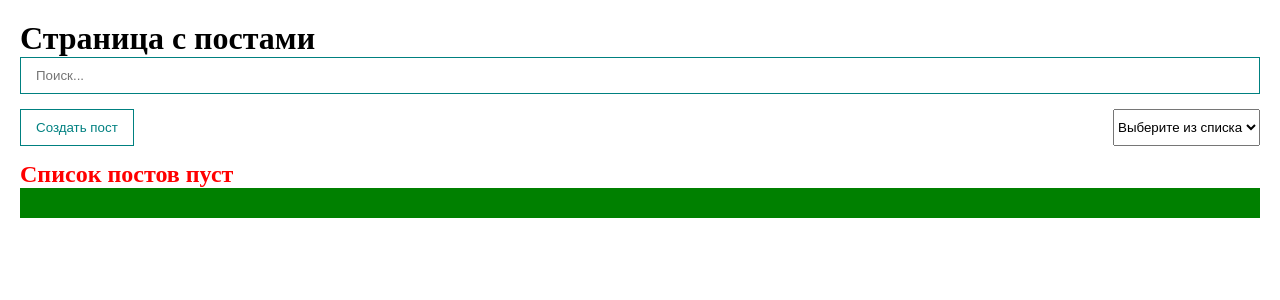
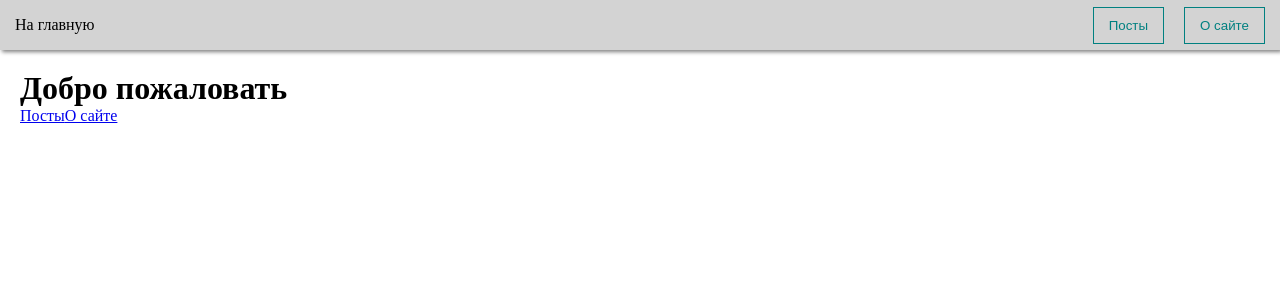
Before and after one commit to mspolermo/vue3-project, a Vue app: page / in a window 1280 px wide. Shown: the top 300 px of the page. Built offline with nearby package versions, Linux system fonts and the light colour scheme; no server answers.

Commit message:
router added

```diff
--- a/src/App.vue
+++ b/src/App.vue
@@ -1,120 +1,16 @@
 <template>
+  <navbar></navbar>
   <div class="app">
-    <h1>Страница с постами</h1>
-    <my-input v-model="searchQuery" placeholder="Поиск..."/>
-    <div class="app__btns">
-      <my-button @click="showDialog">Создать пост</my-button>
-      <my-select v-model="selectedSort" :options="sortOptions" />
-    </div>
-    <my-dialog v-model:show="dialogVisible">
-      <post-form @create="createPost"/>
-    </my-dialog>
-    <post-list :posts="sortedAndSearchedPosts" @remove="removePost" v-if="!isPostLoading"/>
-    <div v-else>Загрузка</div>
-    <div ref="observer" class="observer"></div>
+    <router-view></router-view>
   </div>
 </template>
 
 <script>
-import PostForm from "@/components/PostForm.vue";
-import PostList from "@/components/PostList.vue";
-import axios from "axios";
+import Navbar from "@/components/Navbar.vue";
 
 export default {
-  components: {
-    PostForm, PostList
-  },
-  data() {
-    return {
-      posts: [],
-      dialogVisible: false,
-      isPostLoading: false,
-      selectedSort: '',
-      searchQuery: '',
-      page: 1,
-      limit: 10,
-      totalPages: 0,
-      sortOptions: [
-        {value: 'title', name: 'По названию'},
-        {value: 'body', name: 'По содержимому'}
-      ]
-    }
-  },
-  methods: {
-    createPost(post) {
-      this.posts.push(post);
-      this.dialogVisible = false;
-    },
-    removePost(post) {
-      this.posts = this.posts.filter(p => p.id !== post.id)
-    },
-    showDialog() {
-      this.dialogVisible = true;
-    },
-    async fetchPosts() {
-      this.isPostLoading = true;
-      try {
-        const response = await axios.get('https://jsonplaceholder.typicode.com/posts', {
-          params: {
-            _page: this.page,
-            _limit: this.limit
-          }
-        });
-        this.totalPages = Math.ceil(response.headers['x-total-count'] / this.limit);
-        this.posts = response.data;
-      } catch (e) {
-        alert('Ошибка получения постов')
-      }
-      finally {
-        this.isPostLoading = false;
-      }
-    },
-    async loadMorePosts() {
-      this.page += 1;
-      this.isPostLoading = true;
-      try {
-        const response = await axios.get('https://jsonplaceholder.typicode.com/posts', {
-          params: {
-            _page: this.page,
-            _limit: this.limit
-          }
-        });
-        this.totalPages = Math.ceil(response.headers['x-total-count'] / this.limit);
-        this.posts = [...this.posts, ...response.data];
-      } catch (e) {
-        alert('Ошибка получения постов')
-      }
-      finally {
-        this.isPostLoading = false;
-      }
-    },
-  },
-  mounted() {
-    this.fetchPosts();
-    const options = {
-      rootMargin: '0px',
-      threshold: 1.0
-    }
-    const callback = (entries, observer) => {
-      if (entries[0].isIntersecting) {
-        this.loadMorePosts()
-      }
-    }
-    const observer = new IntersectionObserver(callback, options);
-    observer.observe(this.$refs.observer)
-  },
-  computed: {
-    sortedPosts() {
-      return [...this.posts].sort((post1, post2) =>
-          post1[this.selectedSort]?.localeCompare(post2[this.selectedSort])
-      );
-    },
-    sortedAndSearchedPosts() {
-      return this.sortedPosts.filter(post =>
-          post.title && post.title.toLowerCase().includes(this.searchQuery.toLowerCase())
-      );
-    }
-  }
+  components: {Navbar}
+
 }
 </script>
 
@@ -127,24 +23,4 @@ export default {
 .app {
   padding: 20px;
 }
-.app__btns {
-  margin: 15px 0;
-  display: flex;
-  justify-content: space-between;
-}
-.page__wrapper {
-  display: flex;
-  margin-top: 15px;
-}
-.page {
-  border: 1px solid black;
-  padding: 10px;
-}
-.current-page {
-  border: 2px solid teal;
-}
-.observer {
-  height: 30px;
-  background: green;
-}
 </style>
--- /dev/null
+++ b/src/components/Navbar.vue
@@ -0,0 +1,35 @@
+<template>
+  <div class="navbar">
+    <div @click="$router.push('/')" >На главную</div>
+    <div class="navbar__btns">
+      <my-button class="navbar__btn" @click="$router.push('/posts')">Посты</my-button>
+      <my-button class="navbar__btn" @click="$router.push('/about')">О сайте</my-button>
+    </div>
+  </div>
+</template>
+
+<script>
+import MyButton from "@/components/UI/MyButton.vue";
+
+export default {
+  components: {MyButton}
+
+}
+</script>
+
+<style scoped>
+.navbar {
+  height: 50px;
+  background: lightgray;
+  box-shadow: 2px 2px 4px gray;
+  display: flex;
+  align-items: center;
+  padding: 0 15px;
+}
+.navbar__btns {
+  margin-left: auto;
+}
+.navbar__btn {
+  margin-left: 20px;
+}
+</style>
--- a/src/main.js
+++ b/src/main.js
@@ -1,6 +1,7 @@
 import { createApp } from 'vue'
 import App from './App.vue'
 import components from '@/components/UI'
+import router from "@/router/router";
 
 const app = createApp(App);
 
@@ -8,4 +9,6 @@ components.forEach(component => {
     app.component(component.name, component)
 })
 
-app.mount('#app');
+app
+    .use(router)
+    .mount('#app');
--- /dev/null
+++ b/src/pages/About.vue
@@ -0,0 +1,15 @@
+<template>
+  <div>
+    <h1>О приложении</h1>
+  </div>
+</template>
+
+<script>
+export default {
+
+}
+</script>
+
+<style scoped>
+
+</style>
--- /dev/null
+++ b/src/pages/Main.vue
@@ -0,0 +1,17 @@
+<template>
+  <div>
+    <h1>Добро пожаловать</h1>
+    <router-link to="/posts">Посты</router-link>
+    <router-link to="/about">О сайте</router-link>
+  </div>
+</template>
+
+<script>
+export default {
+
+}
+</script>
+
+<style scoped>
+
+</style>
--- /dev/null
+++ b/src/pages/PostPage.vue
@@ -0,0 +1,138 @@
+<template>
+  <div >
+    <h1>Страница с постами</h1>
+    <my-input v-model="searchQuery" placeholder="Поиск..."/>
+    <div class="app__btns">
+      <my-button @click="showDialog">Создать пост</my-button>
+      <my-select v-model="selectedSort" :options="sortOptions" />
+    </div>
+    <my-dialog v-model:show="dialogVisible">
+      <post-form @create="createPost"/>
+    </my-dialog>
+    <post-list :posts="sortedAndSearchedPosts" @remove="removePost" v-if="!isPostLoading"/>
+    <div v-else>Загрузка</div>
+    <div ref="observer" class="observer"></div>
+  </div>
+</template>
+
+<script>
+import PostForm from "@/components/PostForm.vue";
+import PostList from "@/components/PostList.vue";
+import axios from "axios";
+
+export default {
+  components: {
+    PostForm, PostList
+  },
+  data() {
+    return {
+      posts: [],
+      dialogVisible: false,
+      isPostLoading: false,
+      selectedSort: '',
+      searchQuery: '',
+      page: 1,
+      limit: 10,
+      totalPages: 0,
+      sortOptions: [
+        {value: 'title', name: 'По названию'},
+        {value: 'body', name: 'По содержимому'}
+      ]
+    }
+  },
+  methods: {
+    createPost(post) {
+      this.posts.push(post);
+      this.dialogVisible = false;
+    },
+    removePost(post) {
+      this.posts = this.posts.filter(p => p.id !== post.id)
+    },
+    showDialog() {
+      this.dialogVisible = true;
+    },
+    async fetchPosts() {
+      this.isPostLoading = true;
+      try {
+        const response = await axios.get('https://jsonplaceholder.typicode.com/posts', {
+          params: {
+            _page: this.page,
+            _limit: this.limit
+          }
+        });
+        this.totalPages = Math.ceil(response.headers['x-total-count'] / this.limit);
+        this.posts = response.data;
+      } catch (e) {
+        alert('Ошибка получения постов')
+      }
+      finally {
+        this.isPostLoading = false;
+      }
+    },
+    async loadMorePosts() {
+      this.page += 1;
+      try {
+        const response = await axios.get('https://jsonplaceholder.typicode.com/posts', {
+          params: {
+            _page: this.page,
+            _limit: this.limit
+          }
+        });
+        this.totalPages = Math.ceil(response.headers['x-total-count'] / this.limit);
+        this.posts = [...this.posts, ...response.data];
+      } catch (e) {
+        alert('Ошибка получения постов')
+      }
+    },
+  },
+  mounted() {
+    this.fetchPosts();
+    const options = {
+      rootMargin: '0px',
+      threshold: 1.0
+    }
+    const callback = (entries, observer) => {
+      if (entries[0].isIntersecting && this.page < this.totalPages) {
+        this.loadMorePosts()
+      }
+    }
+    const observer = new IntersectionObserver(callback, options);
+    observer.observe(this.$refs.observer)
+  },
+  computed: {
+    sortedPosts() {
+      return [...this.posts].sort((post1, post2) =>
+          post1[this.selectedSort]?.localeCompare(post2[this.selectedSort])
+      );
+    },
+    sortedAndSearchedPosts() {
+      return this.sortedPosts.filter(post =>
+          post.title && post.title.toLowerCase().includes(this.searchQuery.toLowerCase())
+      );
+    }
+  }
+}
+</script>
+
+<style>
+.app__btns {
+  margin: 15px 0;
+  display: flex;
+  justify-content: space-between;
+}
+.page__wrapper {
+  display: flex;
+  margin-top: 15px;
+}
+.page {
+  border: 1px solid black;
+  padding: 10px;
+}
+.current-page {
+  border: 2px solid teal;
+}
+.observer {
+  height: 30px;
+  background: green;
+}
+</style>
--- /dev/null
+++ b/src/router/router.js
@@ -0,0 +1,26 @@
+import Main from "@/pages/Main.vue";
+import {createRouter, createWebHistory} from "vue-router";
+import PostPage from "@/pages/PostPage.vue";
+import About from "@/pages/About.vue";
+
+const routes = [
+    {
+        path: '/',
+        component: Main
+    },
+    {
+        path: '/posts',
+        component: PostPage
+    },
+    {
+        path: '/about',
+        component: About
+    }
+]
+
+const router = createRouter({
+    routes,
+    history: createWebHistory(process.env.BASE_URL)
+})
+
+export default router;
```
